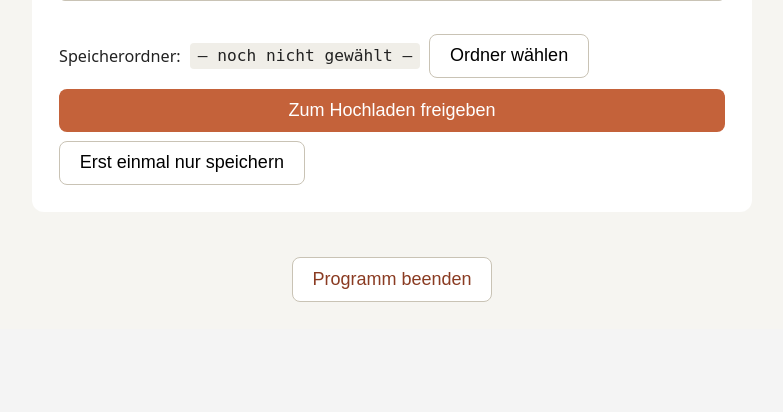
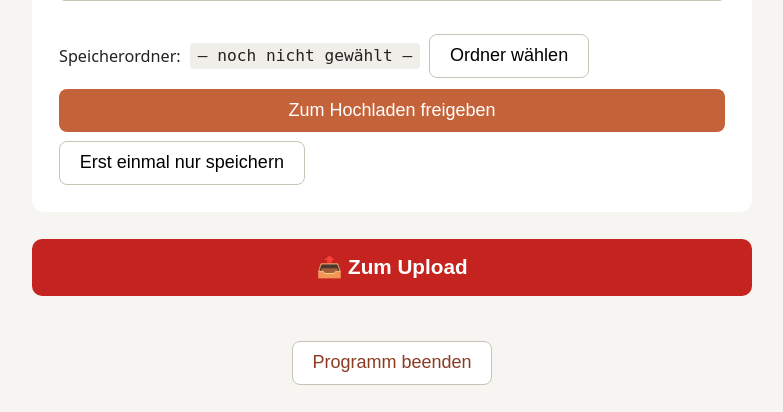
Before and after one commit to Giacomola/ebayClient, a Flask app: page / in a window 1280 px wide. Shown: the part 1684-2096 px from the top of the page, without its empty margins (248-1031 px from the left). Before the commit the page ends 1986 px from the top, so only its background shows below. Run offline with Flask 3, Linux system fonts and the light colour scheme; data that the repository does not hold is empty; parts of the project's set-up code (start-up, migrations or seed data) failed here and were passed over.

Commit message:
feat: roter "Zum Upload"-Knopf bündelt alles rund ums Hochladen
Neuer roter Knopf ganz unten öffnet ein "Zum Upload"-Fenster mit drei klaren
Blöcken: Noch nicht hochgeladen (Liste + Summe), Hochladen & Speicherort
(eBay-Link, Ordner öffnen, Archivieren) und Stand nach Status. Die bisherige
inline-Kachel "Noch nicht hochgeladen" wandert dorthin (Hauptseite ruhiger);
der Zähler bereitliegender Anzeigen steht am roten Knopf. Das "Übersicht"-
Fenster bleibt, bekommt Erklärzeilen je Status und einen "→ Zum Upload"-Verweis.

Co-Authored-By: Claude Opus 4.8 <noreply@anthropic.com>

```diff
--- a/static/app.js
+++ b/static/app.js
@@ -791,6 +791,27 @@ async function openOverview() {
 }
 on("overview-btn", "click", openOverview);
 
+// --- „Zum Upload"-Fenster: alles rund ums Hochladen gebündelt -----------------
+const uploadDlg = $("upload-dialog");
+async function openUpload() {
+  await loadRecent();   // „Noch nicht hochgeladen"-Liste + Zähler füllen
+  // Kompakter Stand nach Status (eine Zeile) aus der Übersicht.
+  try {
+    const d = await (await fetch("/api/overview")).json();
+    const a = (d.active_cases || []).length;
+    const h = (d.held_cases || []).length;
+    const f = (d.stats || {}).count || 0;
+    const ar = (d.archived_cases || []).length;
+    $("up-status-summary").textContent =
+      `🛠️ In Arbeit: ${a} · ⏸️ Zurückgehalten: ${h} · ✅ Freigegeben: ${f} · 🗄️ Archiviert: ${ar}`;
+  } catch (e) { $("up-status-summary").textContent = ""; }
+  uploadDlg.showModal();
+}
+on("upload-btn", "click", openUpload);
+// Querverweise zwischen den beiden Fenstern (immer erst schließen, dann öffnen).
+on("up-manage-btn", "click", () => { uploadDlg.close(); openOverview(); });
+on("ov-to-upload-btn", "click", () => { overviewDlg.close(); openUpload(); });
+
 // --- Fragen-Fenster: einfacher Chat mit der KI ------------------------------
 const chatPanel = $("chat-panel");
 let chatVerlauf = [];   // [{role:"user"|"assistant", content:"…"}]
@@ -956,10 +977,12 @@ async function loadRecent() {
       const wort = stats.count === 1 ? "Anzeige" : "Anzeigen";
       statsEl.textContent = `– ${stats.count} ${wort} bereit · Summe Startpreise ${summe}`;
     } else {
-      statsEl.textContent = "";
+      statsEl.textContent = "Noch nichts in der Sammeldatei.";
     }
   }
-  $("recent").hidden = (data.stats ? data.stats.count : list.children.length) === 0;
+  // Zähler direkt am roten „Zum Upload"-Knopf, damit man bereitliegende Anzeigen sieht.
+  const badge = $("upload-count");
+  if (badge) badge.textContent = stats.count ? ` · ${stats.count} bereit` : "";
 }
 
 // Speichert die aktuelle Anzeige in die Sammeldatei. overwrite=true erst senden,
--- a/static/style.css
+++ b/static/style.css
@@ -145,8 +145,16 @@ dialog textarea { overflow: hidden; resize: none; line-height: 1.4; }
 .ov-row { display: flex; align-items: center; gap: .5rem; margin-bottom: .35rem; }
 .ov-info { flex: 1; word-break: break-word; }
 .ov-row button { padding: .25rem .6rem; font-size: .85rem; white-space: nowrap; }
+/* Kurze Erklärzeile direkt unter einer Status-Überschrift. */
+.ov-help { margin: 0 0 .4rem; }
+.up-summary { font-size: .95rem; color: #444; margin: .2rem 0 .6rem; }
 .hint { font-size: .85rem; color: #6b665c; margin: 0 0 1rem; }
 .menu-link { width: 100%; text-align: left; font-weight: 600; margin-bottom: .2rem; }
+/* Großer roter Knopf ganz unten: führt zum „Zum Upload"-Fenster. */
+.upload-cta { display: block; width: 100%; margin: 1.5rem 0 .5rem;
+  padding: .9rem 1.1rem; font-size: 1.15rem; font-weight: 600;
+  background: #c4231f; color: #fff; border: none; border-radius: 10px; }
+.upload-cta:hover { background: #d8332e; }
 .quit { display: block; margin: 2.5rem auto 0; color: #8a3b22; }
 .web-badge { font-weight: normal; color: #2b6a4b; font-size: .75rem;
   background: #e7f3ec; padding: .05rem .35rem; border-radius: 4px; }
--- a/templates/index.html
+++ b/templates/index.html
@@ -124,17 +124,7 @@
       </div>
     </section>
 
-    <section id="recent" class="info-box recent" hidden>
-      <h3>Noch nicht hochgeladen <span id="recent-stats" class="sub"></span></h3>
-      <ul id="recent-list"></ul>
-      <a id="ebay-upload-link" class="ebay-upload-btn"
-         href="https://www.ebay.de/sh/reports/uploads">📤 Bei eBay hochladen (Upload-Seite öffnen)</a>
-      <button id="open-folder-btn" type="button">📁 Speicherordner öffnen</button>
-      <p class="hint">So lädst du hoch: Auf „📤 Bei eBay hochladen" klicken, dort die
-        Datei <b>ebay-anzeigen.csv</b> aus deinem Speicherordner auswählen. Mit
-        „📁 Speicherordner öffnen" zeigt dir der Computer, wo diese Datei liegt.</p>
-      <button id="archive-file-btn" type="button">Sammeldatei archivieren &amp; neu beginnen</button>
-    </section>
+    <button id="upload-btn" type="button" class="upload-cta">📤 Zum Upload<span id="upload-count"></span></button>
 
     <button id="quit-btn" type="button" class="quit">Programm beenden</button>
   </main>
@@ -156,18 +146,50 @@
     </div>
   </section>
 
+  <dialog id="upload-dialog" class="overview-dialog">
+    <form method="dialog">
+      <h2>📤 Zum Upload</h2>
+
+      <h3>Noch nicht hochgeladen <span id="recent-stats" class="sub"></span></h3>
+      <ul id="recent-list" class="ov-list"></ul>
+
+      <h3>Hochladen &amp; Speicherort</h3>
+      <a id="ebay-upload-link" class="ebay-upload-btn"
+         href="https://www.ebay.de/sh/reports/uploads">📤 Bei eBay hochladen (Upload-Seite öffnen)</a>
+      <button id="open-folder-btn" type="button">📁 Speicherordner öffnen</button>
+      <p class="hint">So lädst du hoch: Auf „📤 Bei eBay hochladen" klicken, dort die
+        Datei <b>ebay-anzeigen.csv</b> aus deinem Speicherordner auswählen. Mit
+        „📁 Speicherordner öffnen" zeigt dir der Computer, wo diese Datei liegt.</p>
+      <button id="archive-file-btn" type="button">Sammeldatei archivieren &amp; neu beginnen</button>
+
+      <h3>Stand nach Status</h3>
+      <p id="up-status-summary" class="up-summary sub"></p>
+      <button id="up-manage-btn" type="button">Einträge verwalten …</button>
+
+      <menu>
+        <button value="cancel">Schließen</button>
+      </menu>
+    </form>
+  </dialog>
+
   <dialog id="overview-dialog" class="overview-dialog">
     <form method="dialog">
       <h2>Übersicht &amp; Verwaltung</h2>
+      <button id="ov-to-upload-btn" type="button" class="menu-link">📤 → Zum Upload</button>
       <h3>🛠️ In Arbeit <span id="ov-cases-count" class="sub"></span></h3>
+      <p class="sub ov-help">Begonnen, noch nicht fertig.</p>
       <ul id="ov-cases" class="ov-list"></ul>
       <h3>⏸️ Zurückgehalten <span id="ov-held-count" class="sub"></span></h3>
+      <p class="sub ov-help">Fertig gespeichert, aber noch nicht zum Hochladen freigegeben.</p>
       <ul id="ov-held" class="ov-list"></ul>
       <h3>✅ Freigegeben (in der Sammeldatei) <span id="ov-listings-count" class="sub"></span></h3>
+      <p class="sub ov-help">Stehen in der Sammeldatei und werden beim nächsten Upload hochgeladen.</p>
       <ul id="ov-listings" class="ov-list"></ul>
       <h3>🗄️ Archivierte Einträge <span id="ov-archived-count" class="sub"></span></h3>
+      <p class="sub ov-help">Weggeräumt, aber wiederherstellbar. Werden nicht hochgeladen.</p>
       <ul id="ov-archived" class="ov-list"></ul>
       <h3>📁 Archivierte Sammeldateien <span id="ov-archives-count" class="sub"></span></h3>
+      <p class="sub ov-help">Früher abgeschlossene Sammeldateien (ganze CSV-Dateien).</p>
       <ul id="ov-archives" class="ov-list"></ul>
       <menu>
         <button value="cancel">Schließen</button>
```
